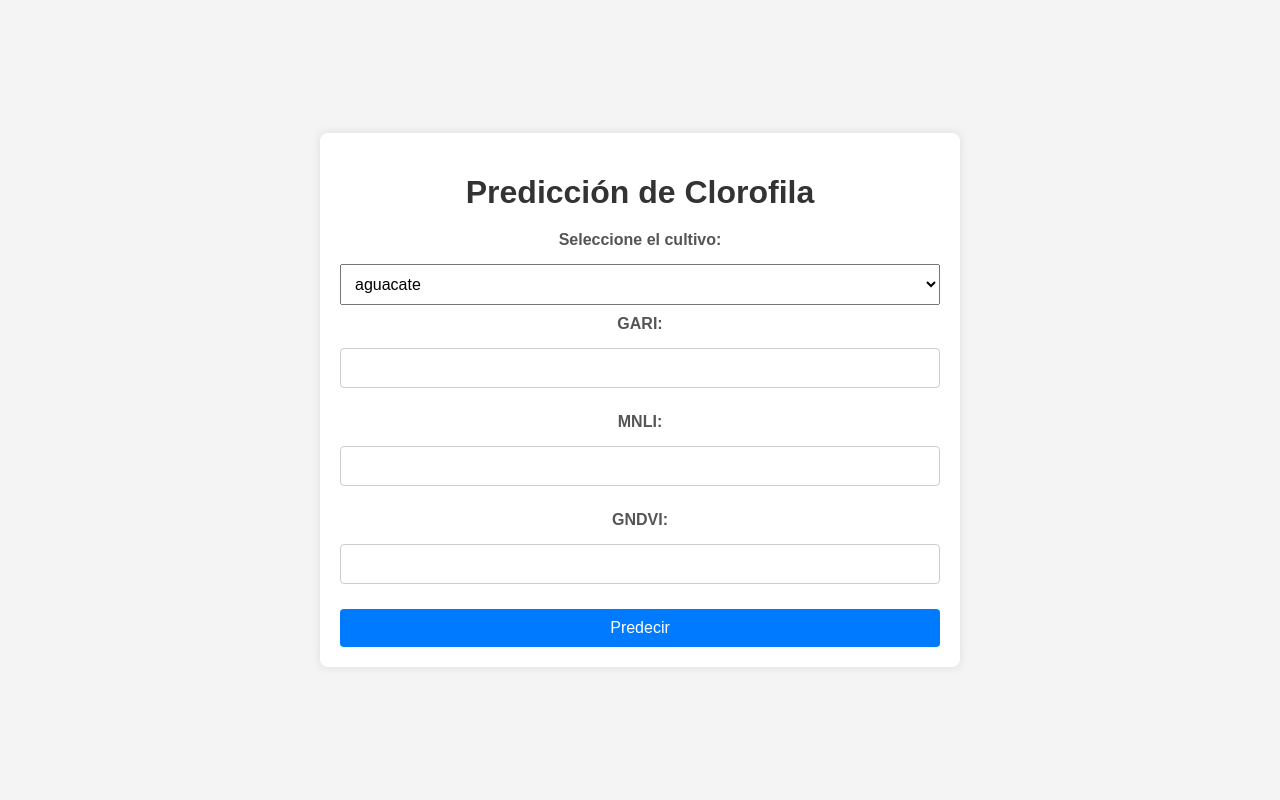
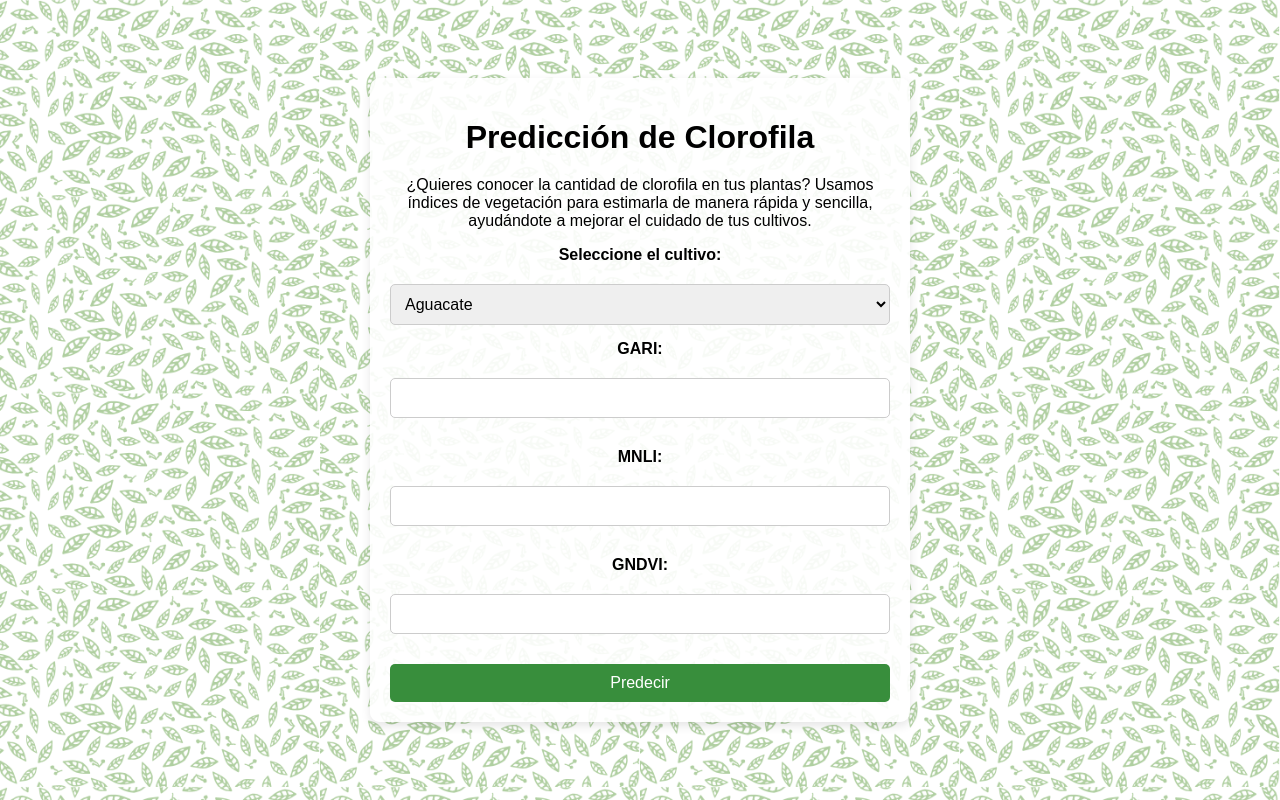
Before and after one commit to Andhres26/PrediccionClorofila, a Flask app: page / in a window 1280 px wide. Run offline with Flask 3, Linux system fonts and the light colour scheme; parts of the project's set-up code (start-up, migrations or seed data) failed here and were passed over.

Commit message:
MejoraFondo

```diff
--- a/app.py
+++ b/app.py
@@ -2,18 +2,31 @@ from flask import Flask, render_template, request
 import pandas as pd
 from keras.models import load_model
 import joblib
+import os
 
 app = Flask(__name__)
 
 # Lista de cultivos y sus modelos
 cultivos = {
-    'aguacate': ('modelos/modelo_clorofila_a_aguacate.h5', 'modelos/modelo_clorofila_b_aguacate.h5'),
-    'maiz': ('modelos/modelo_clorofila_a_maiz.h5', 'modelos/modelo_clorofila_b_maiz.h5'),
-    'cafe': ('modelos/modelo_clorofila_a_cafe.h5', 'modelos/modelo_clorofila_b_cafe.h5')
+    'Aguacate': ('modelos/modelo_clorofila_a_aguacate.h5', 'modelos/modelo_clorofila_b_aguacate.h5'),
+    'Maiz': ('modelos/modelo_clorofila_a_maiz.h5', 'modelos/modelo_clorofila_b_maiz.h5'),
+    'Café': ('modelos/modelo_clorofila_a_cafe2.h5', 'modelos/modelo_clorofila_b_cafe2.h5')
 }
 
 # Cargar el scaler
-scaler = joblib.load('modelos/scaler.pkl')
+scaler_path = 'modelos/scaler.pkl'
+if os.path.exists(scaler_path):
+    scaler = joblib.load(scaler_path)
+else:
+    raise FileNotFoundError(f"No se encontró el archivo de normalización: {scaler_path}")
+
+# Cargar modelos una sola vez (evita cargarlos en cada request)
+modelos_cargados = {}
+for cultivo, (modelo_a, modelo_b) in cultivos.items():
+    if os.path.exists(modelo_a) and os.path.exists(modelo_b):
+        modelos_cargados[cultivo] = (load_model(modelo_a), load_model(modelo_b))
+    else:
+        raise FileNotFoundError(f"Modelos de {cultivo} no encontrados en {modelo_a} o {modelo_b}")
 
 @app.route('/', methods=['GET', 'POST'])
 def index():
@@ -23,29 +36,30 @@ def index():
     if request.method == 'POST':
         try:
             # Obtener datos del formulario
-            cultivo_seleccionado = request.form['cultivo']
-            gari = float(request.form['gari'])
-            mnli = float(request.form['mnli'])
-            gndvi = float(request.form['gndvi'])
+            cultivo_seleccionado = request.form.get('cultivo')
+            gari = float(request.form.get('gari'))
+            mnli = float(request.form.get('mnli'))
+            gndvi = float(request.form.get('gndvi'))
 
-            # Verificar si el cultivo seleccionado tiene modelos
-            if cultivo_seleccionado in cultivos:
-                modelo_a_path, modelo_b_path = cultivos[cultivo_seleccionado]
-                model_a = load_model(modelo_a_path)
-                model_b = load_model(modelo_b_path)
-            else:
+            # Validar el cultivo
+            if cultivo_seleccionado not in modelos_cargados:
                 return render_template('index.html', error="Cultivo no válido", cultivos=cultivos.keys())
+
+            # Obtener modelos precargados
+            model_a, model_b = modelos_cargados[cultivo_seleccionado]
 
             # Crear DataFrame y normalizar
             nueva_muestra = pd.DataFrame({'GARI': [gari], 'MNLI': [mnli], 'GNDVI': [gndvi]})
             nueva_muestra_normalizada = scaler.transform(nueva_muestra)
 
             # Hacer predicciones
-            clorofila_a_predicha = model_a.predict(nueva_muestra_normalizada)[0][0]
-            clorofila_b_predicha = model_b.predict(nueva_muestra_normalizada)[0][0]
+            clorofila_a_predicha = float(model_a.predict(nueva_muestra_normalizada)[0][0])
+            clorofila_b_predicha = float(model_b.predict(nueva_muestra_normalizada)[0][0])
 
         except ValueError:
             return render_template('index.html', error="Por favor ingrese valores numéricos válidos", cultivos=cultivos.keys())
+        except Exception as e:
+            return render_template('index.html', error=f"Error en la predicción: {str(e)}", cultivos=cultivos.keys())
 
     return render_template('index.html',
                            gari=gari, mnli=mnli, gndvi=gndvi,
--- a/static/styles.css
+++ b/static/styles.css
@@ -32,7 +32,7 @@ form {
 label {
     margin-bottom: 5px;
     font-weight: bold;
-    color: #555;
+    color: #000; /* Ahora en negro para mejor visibilidad */
 }
 
 input {
--- a/templates/index.html
+++ b/templates/index.html
@@ -6,8 +6,9 @@
     <title>Predicción de Clorofila</title>
     <link rel="stylesheet" href="{{ url_for('static', filename='styles.css') }}">
     <style>
+        /* Estilos generales */
         body {
-            font-family: Arial, sans-serif;
+            font-family: 'Arial', sans-serif;
             margin: 0;
             padding: 0;
             display: flex;
@@ -16,40 +17,90 @@
             justify-content: center;
             height: 100vh;
             text-align: center;
+            background: url("{{ url_for('static', filename='fondo.png') }}") repeat;
+            background-size: 25%; /* Ajusta el tamaño de la imagen */
+            position: relative;
         }
+
+        /* Capa de opacidad */
+        body::before {
+            content: "";
+            position: absolute;
+            top: 0;
+            left: 0;
+            width: 100%;
+            height: 100%;
+            background: rgba(255, 255, 255, 0.5); /* Fondo blanco con 50% de opacidad */
+            z-index: -1;
+        }
+
         .container {
+            background: rgba(255, 255, 255, 0.9); /* Fondo blanco semi-transparente */
+            padding: 20px;
+            border-radius: 10px;
+            box-shadow: 0px 4px 10px rgba(0, 0, 0, 0.1);
             width: 90%;
-            max-width: 600px;
+            max-width: 500px;
+            position: relative;
+            z-index: 1;
         }
+
         h1 {
+            color: black;
             margin-bottom: 20px;
         }
+
         form {
             display: flex;
             flex-direction: column;
-            gap: 10px;
+            gap: 15px;
         }
+
+        label {
+            font-weight: bold;
+        }
+
         input, select, button {
             padding: 10px;
             font-size: 1rem;
+            border-radius: 5px;
+            border: 1px solid #ccc;
         }
+
         button {
             cursor: pointer;
-            background-color: #007BFF;
+            background-color: #388E3C;
             color: white;
             border: none;
+            transition: 0.3s;
         }
+
         button:hover {
-            background-color: #0056b3;
+            background-color: #1B5E20;
+        }
+
+        .error {
+            color: red;
+            font-weight: bold;
+        }
+
+        .resultados {
+            margin-top: 20px;
+            padding: 15px;
+            background: rgba(255, 255, 255, 0.9);
+            border-radius: 5px;
         }
     </style>
 </head>
 <body>
     <div class="container">
         <h1>Predicción de Clorofila</h1>
+        <p>                                                                             </p>
+        <p class="descripcion">¿Quieres conocer la cantidad de clorofila en tus plantas? Usamos índices de vegetación para estimarla de manera rápida y sencilla, ayudándote a mejorar el cuidado de tus cultivos.</p>
+        <p>                                                                             </p>
 
         {% if error %}
-            <p style="color: red;">{{ error }}</p>
+            <p class="error">{{ error }}</p>
         {% endif %}
 
         <form method="POST">
@@ -73,10 +124,12 @@
         </form>
 
         {% if clorofila_a is not none and clorofila_b is not none %}
-        <h2>Resultados:</h2>
-        <p>Valores ingresados: GARI={{ gari }}, MNLI={{ mnli }}, GNDVI={{ gndvi }}</p>
-        <p>Clorofila A predicha: {{ clorofila_a|round(4) }}</p>
-        <p>Clorofila B predicha: {{ clorofila_b|round(4) }}</p>
+        <div class="resultados">
+            <h2>Resultados:</h2>
+            <p><strong>Valores ingresados:</strong> GARI={{ gari }}, MNLI={{ mnli }}, GNDVI={{ gndvi }}</p>
+            <p><strong>Clorofila A predicha:</strong> {{ clorofila_a|round(4) }}</p>
+            <p><strong>Clorofila B predicha:</strong> {{ clorofila_b|round(4) }}</p>
+        </div>
         {% endif %}
     </div>
 </body>
```
Also changed, not shown: static/fondo.png (added), 4 other files.
